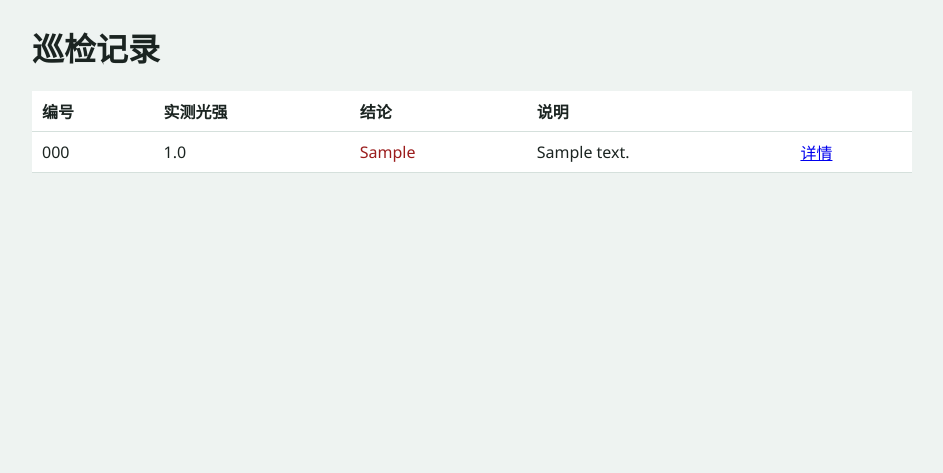
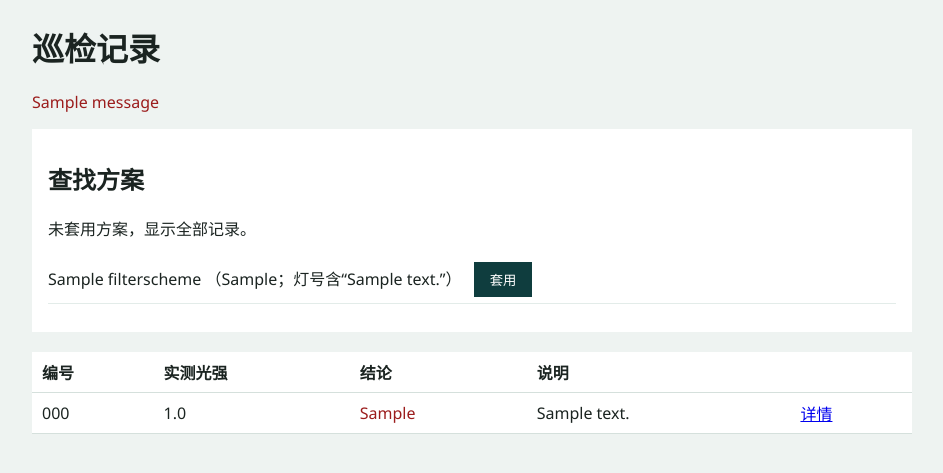
Before and after one commit to lacsar712/cc-na-b03-GSB, a Django app: page / in a window 1280 px wide. Shown: the part 52-525 px from the top of the page, without its empty margins (168-1111 px from the left). Run offline with Django 5.2, Linux system fonts and the light colour scheme; a user stored in the database is signed in; tables that the repository leaves empty hold one stand-in row (values such as "Sample post"); one stand-in notice (Sample message) is shown.

Commit message:
feat: named list filter schemes

```diff
--- a/backend/inspection/models.py
+++ b/backend/inspection/models.py
@@ -13,3 +13,30 @@ class Inspection(models.Model):
 
     class Meta:
         ordering = ["-id"]
+
+
+class FilterScheme(models.Model):
+    """命名的总表收窄方案：判词多选 + 灯号中的一段文字。"""
+
+    name = models.CharField("方案名称", max_length=40, unique=True)
+    verdicts = models.CharField("判词多选", max_length=60, default="")
+    aid_text = models.CharField("灯号文字", max_length=40, blank=True, default="")
+    created_by = models.CharField("创建人", max_length=64)
+    created_at = models.DateTimeField(auto_now_add=True)
+
+    class Meta:
+        ordering = ["name"]
+
+    @property
+    def verdict_list(self) -> list[str]:
+        return [v for v in self.verdicts.split(",") if v]
+
+    def matches(self):
+        """返回同时满足判词多选与灯号文字的行；条件之间是 AND。"""
+        rows = Inspection.objects.all()
+        choices = self.verdict_list
+        if choices:
+            rows = rows.filter(verdict__in=choices)
+        if self.aid_text:
+            rows = rows.filter(aid_code__icontains=self.aid_text)
+        return rows
--- a/backend/inspection/urls.py
+++ b/backend/inspection/urls.py
@@ -9,4 +9,9 @@ urlpatterns = [
     path("", views.list_view, name="list"),
     path("inspections/new/", views.create_view, name="create"),
     path("inspections/<int:pk>/", views.detail_view, name="detail"),
+    path("schemes/<int:pk>/apply/", views.scheme_apply_view, name="scheme_apply"),
+    path("schemes/clear/", views.scheme_clear_view, name="scheme_clear"),
+    path("schemes/new/", views.scheme_create_view, name="scheme_create"),
+    path("schemes/<int:pk>/rename/", views.scheme_rename_view, name="scheme_rename"),
+    path("schemes/<int:pk>/delete/", views.scheme_delete_view, name="scheme_delete"),
 ]
--- a/backend/inspection/views.py
+++ b/backend/inspection/views.py
@@ -1,14 +1,29 @@
+from django.contrib import messages
 from django.contrib.auth.decorators import login_required
 from django.http import HttpResponseForbidden
 from django.shortcuts import get_object_or_404, redirect, render
-from django.views.decorators.http import require_http_methods
+from django.views.decorators.http import require_http_methods, require_POST
 
-from inspection.models import Inspection
+from inspection.models import FilterScheme, Inspection
 from inspection.rules import judge
+
+ACTIVE_SCHEME_KEY = "active_scheme_id"
+VERDICT_CHOICES = ["合格", "不合格"]
 
 
 def _can_write(user) -> bool:
     return user.groups.filter(name="inspector").exists()
+
+
+def _get_active_scheme(request):
+    """返回当前套用的方案；session 里是已删方案的残留 id 时清掉。"""
+    scheme_id = request.session.get(ACTIVE_SCHEME_KEY)
+    if scheme_id is None:
+        return None
+    scheme = FilterScheme.objects.filter(pk=scheme_id).first()
+    if scheme is None:
+        request.session.pop(ACTIVE_SCHEME_KEY, None)
+    return scheme
 
 
 def health(_request):
@@ -45,8 +60,21 @@ def logout_view(request):
 
 @login_required
 def list_view(request):
-    rows = Inspection.objects.all()
-    return render(request, "list.html", {"rows": rows, "can_write": _can_write(request.user)})
+    active_scheme = _get_active_scheme(request)
+    if active_scheme is None:
+        rows = Inspection.objects.all()
+    else:
+        rows = active_scheme.matches()
+    return render(
+        request,
+        "list.html",
+        {
+            "rows": rows,
+            "schemes": FilterScheme.objects.all(),
+            "active_scheme": active_scheme,
+            "verdict_choices": VERDICT_CHOICES,
+        },
+    )
 
 
 @login_required
@@ -84,3 +112,81 @@ def create_view(request):
             )
             return redirect("detail", pk=row.pk)
     return render(request, "form.html", {"error": error})
+
+
+@login_required
+@require_POST
+def scheme_apply_view(request, pk):
+    scheme = get_object_or_404(FilterScheme, pk=pk)
+    request.session[ACTIVE_SCHEME_KEY] = scheme.pk
+    return redirect("list")
+
+
+@login_required
+@require_POST
+def scheme_clear_view(request):
+    request.session.pop(ACTIVE_SCHEME_KEY, None)
+    return redirect("list")
+
+
+def _parse_scheme_form(request):
+    name = request.POST.get("name", "").strip()
+    chosen = []
+    for value in request.POST.getlist("verdicts"):
+        if value in VERDICT_CHOICES and value not in chosen:
+            chosen.append(value)
+    aid_text = request.POST.get("aid_text", "").strip()
+    return name, chosen, aid_text
+
+
+@login_required
+@require_POST
+def scheme_create_view(request):
+    if not _can_write(request.user):
+        return HttpResponseForbidden("仅持灯账号可新建查找方案")
+    name, chosen, aid_text = _parse_scheme_form(request)
+    if not name:
+        messages.error(request, "方案名称不能为空")
+    elif not chosen and not aid_text:
+        messages.error(request, "请至少勾选一个判词或填写一段灯号文字")
+    elif FilterScheme.objects.filter(name=name).exists():
+        messages.error(request, "方案名称已存在")
+    else:
+        FilterScheme.objects.create(
+            name=name,
+            verdicts=",".join(chosen),
+            aid_text=aid_text,
+            created_by=request.user.username,
+        )
+    return redirect("list")
+
+
+@login_required
+@require_POST
+def scheme_rename_view(request, pk):
+    if not _can_write(request.user):
+        return HttpResponseForbidden("仅持灯账号可改名查找方案")
+    scheme = get_object_or_404(FilterScheme, pk=pk)
+    new_name = request.POST.get("name", "").strip()
+    if not new_name:
+        messages.error(request, "方案名称不能为空")
+    elif FilterScheme.objects.filter(name=new_name).exclude(pk=scheme.pk).exists():
+        messages.error(request, "方案名称已存在")
+    else:
+        scheme.name = new_name
+        scheme.save(update_fields=["name"])
+    return redirect("list")
+
+
+@login_required
+@require_POST
+def scheme_delete_view(request, pk):
+    if not _can_write(request.user):
+        return HttpResponseForbidden("仅持灯账号可删除查找方案")
+    scheme = get_object_or_404(FilterScheme, pk=pk)
+    was_active = request.session.get(ACTIVE_SCHEME_KEY) == scheme.pk
+    scheme.delete()
+    if was_active:
+        # 删除正套用的方案后，总表恢复可看全部
+        request.session.pop(ACTIVE_SCHEME_KEY, None)
+    return redirect("list")
--- a/backend/templates/base.html
+++ b/backend/templates/base.html
@@ -16,6 +16,15 @@
     input { width: 100%; padding: 8px; box-sizing: border-box; }
     button { margin-top: 14px; background: #0f3d3e; color: #fff; border: 0; padding: 8px 16px; }
     .err { color: #9b1c1c; }
+    .schemes { background: #fff; padding: 12px 16px; margin-bottom: 20px; }
+    .scheme-list { list-style: none; padding-left: 0; }
+    .scheme-list li { padding: 6px 0; border-bottom: 1px solid #e3ece9; }
+    .scheme-list .cur { font-weight: bold; color: #0f3d3e; }
+    form.inline { display: inline; margin-left: 8px; }
+    form.inline input { width: auto; display: inline-block; }
+    form.inline button { margin-top: 0; }
+    label.check { display: inline; margin-right: 16px; }
+    button.danger { background: #9b1c1c; }
   </style>
 </head>
 <body>
--- a/backend/templates/list.html
+++ b/backend/templates/list.html
@@ -1,6 +1,71 @@
 {% extends "base.html" %}
 {% block body %}
 <h1>巡检记录</h1>
+
+{% if messages %}
+  {% for message in messages %}<p class="err">{{ message }}</p>{% endfor %}
+{% endif %}
+
+<section class="schemes">
+  <h2>查找方案</h2>
+  {% if active_scheme %}
+    <div class="active-scheme">
+      当前方案：<strong>{{ active_scheme.name }}</strong>
+      （判词：{% for v in active_scheme.verdict_list %}{{ v }}{% if not forloop.last %}、{% endif %}{% empty %}不限{% endfor %}；
+      灯号含：{{ active_scheme.aid_text|default:"不限" }}）
+      <form method="post" action="{% url 'scheme_clear' %}" class="inline">
+        {% csrf_token %}<button type="submit">看全部</button>
+      </form>
+    </div>
+  {% else %}
+    <p class="active-scheme">未套用方案，显示全部记录。</p>
+  {% endif %}
+
+  <ul class="scheme-list">
+  {% for scheme in schemes %}
+    <li>
+      <span class="{% if active_scheme.pk == scheme.pk %}cur{% endif %}">
+        {{ scheme.name }}
+        （{% for v in scheme.verdict_list %}{{ v }}{% if not forloop.last %}、{% endif %}{% empty %}判词不限{% endfor %}{% if scheme.aid_text %}；灯号含“{{ scheme.aid_text }}”{% endif %}）
+      </span>
+      {% if active_scheme.pk != scheme.pk %}
+      <form method="post" action="{% url 'scheme_apply' scheme.pk %}" class="inline">
+        {% csrf_token %}<button type="submit">套用</button>
+      </form>
+      {% endif %}
+      {% if can_write %}
+      <form method="post" action="{% url 'scheme_rename' scheme.pk %}" class="inline">
+        {% csrf_token %}
+        <input type="text" name="name" value="{{ scheme.name }}" maxlength="40" required>
+        <button type="submit">改名</button>
+      </form>
+      <form method="post" action="{% url 'scheme_delete' scheme.pk %}" class="inline">
+        {% csrf_token %}<button type="submit" class="danger">删除</button>
+      </form>
+      {% endif %}
+    </li>
+  {% empty %}
+    <li>还没有保存的查找方案。</li>
+  {% endfor %}
+  </ul>
+
+  {% if can_write %}
+  <form method="post" action="{% url 'scheme_create' %}" class="card">
+    {% csrf_token %}
+    <h3>新建方案</h3>
+    <label>方案名称</label>
+    <input type="text" name="name" maxlength="40" required>
+    <label>判词（多选，勾哪个留哪个）</label>
+    {% for v in verdict_choices %}
+      <label class="check"><input type="checkbox" name="verdicts" value="{{ v }}"> {{ v }}</label>
+    {% endfor %}
+    <label>灯号中的一段文字</label>
+    <input type="text" name="aid_text" maxlength="40" placeholder="例如 09">
+    <button type="submit">保存方案</button>
+  </form>
+  {% endif %}
+</section>
+
 <table>
   <thead><tr><th>编号</th><th>实测光强</th><th>结论</th><th>说明</th><th></th></tr></thead>
   <tbody>
@@ -13,7 +78,11 @@
       <td><a href="{% url 'detail' row.pk %}">详情</a></td>
     </tr>
   {% empty %}
-    <tr><td colspan="5">还没有记录</td></tr>
+    {% if active_scheme %}
+      <tr><td colspan="5">没有相符灯</td></tr>
+    {% else %}
+      <tr><td colspan="5">还没有记录</td></tr>
+    {% endif %}
   {% endfor %}
   </tbody>
 </table>
```
Also changed, not shown: backend/inspection/management/commands/seed_demo.py (+28 -21 lines), backend/inspection/tests.py (added, +145 -0 lines), README.md, backend/inspection/migrations/0001_initial.py (added), backend/inspection/migrations/0002_filterscheme.py (added), backend/inspection/migrations/__init__.py (added).
